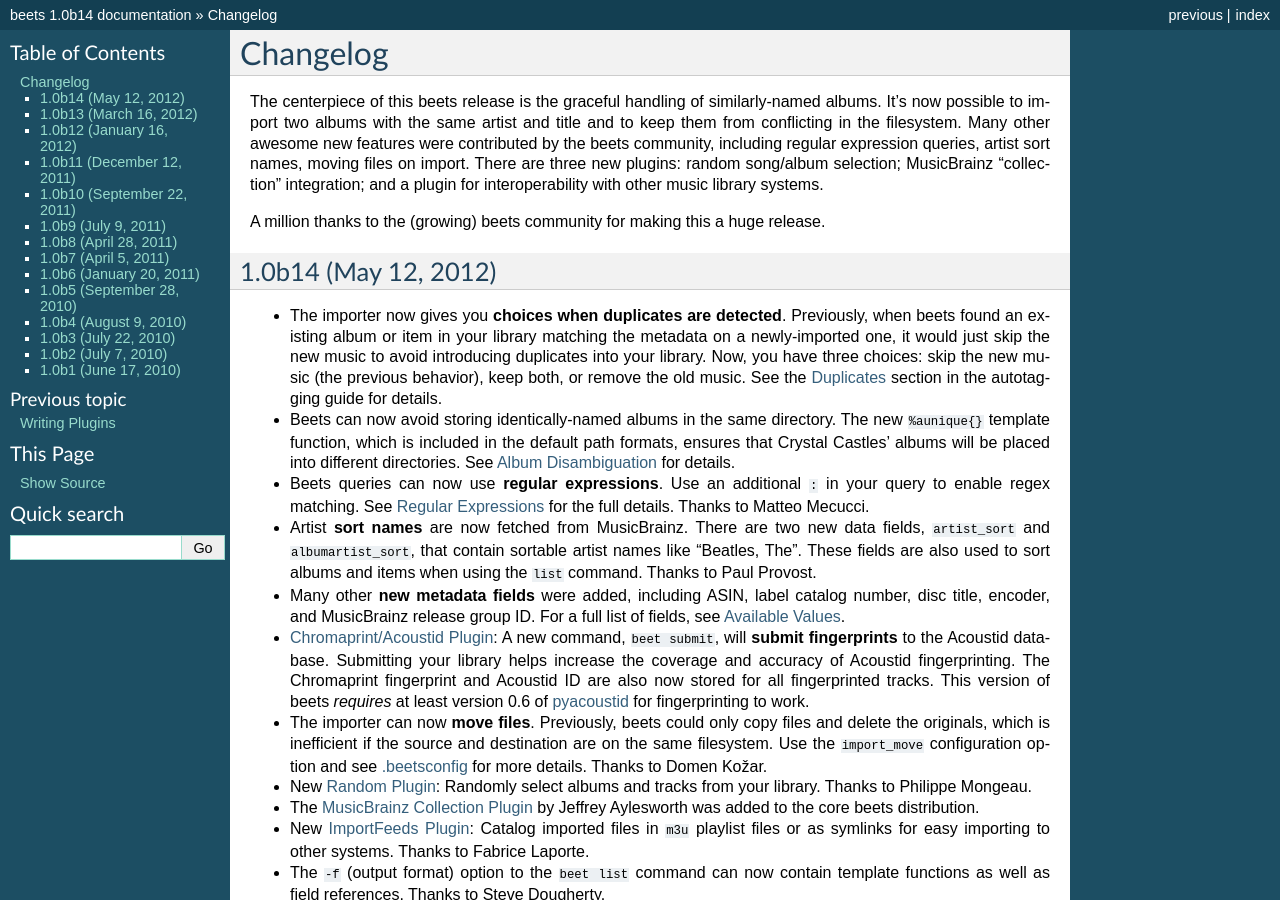
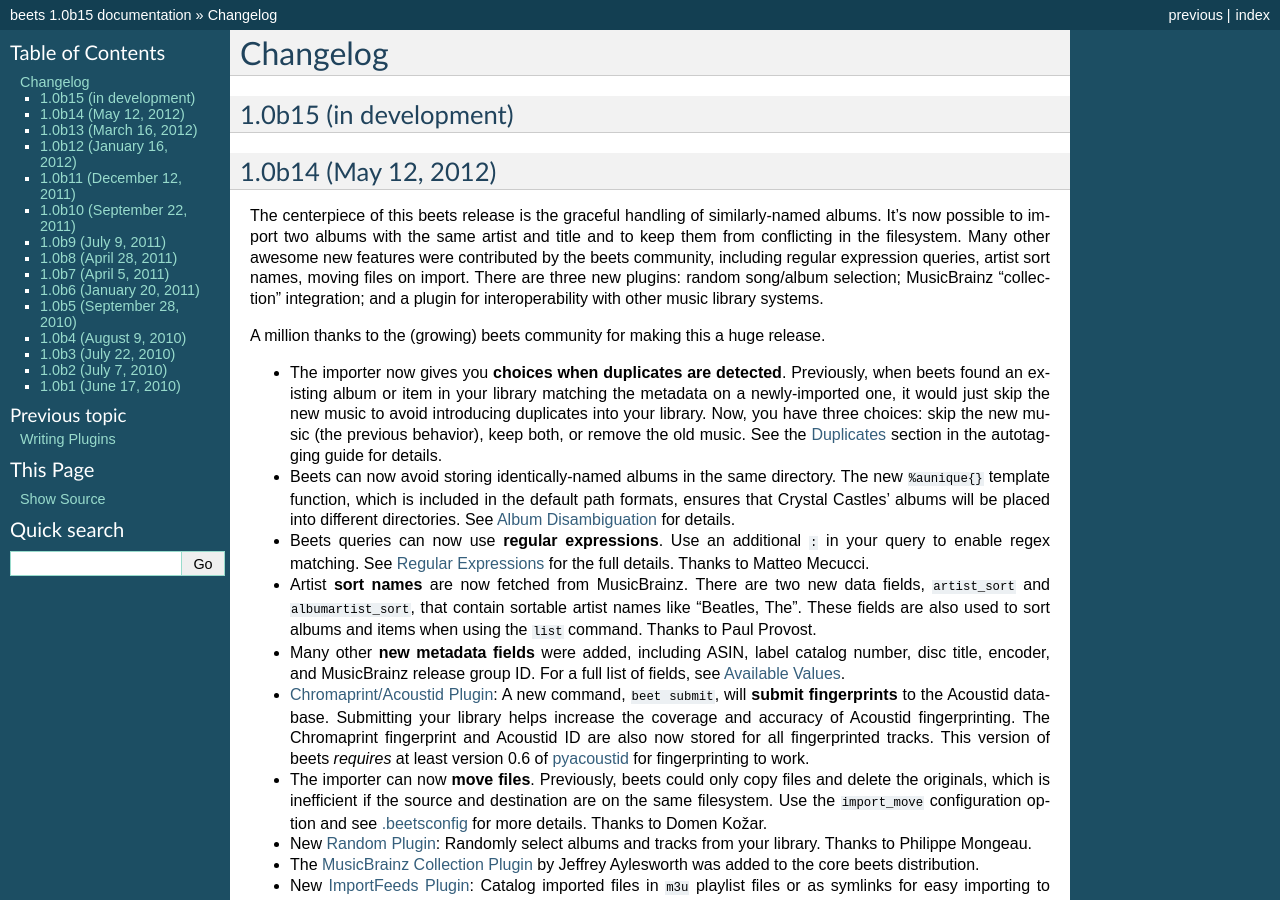
Before and after one commit to google-code-export/beets, a Sphinx documentation site: the page built from docs/changelog.rst, in a window 1280 px wide and 900 px high. Built offline with Sphinx 7.4.7, drawn with Linux system fonts in a browser that asks for light colours; some of the changed text lies outside the part shown.

Commit message:
version bump: 1.0b15

```diff
--- a/beets/__init__.py
+++ b/beets/__init__.py
@@ -12,7 +12,7 @@
 # The above copyright notice and this permission notice shall be
 # included in all copies or substantial portions of the Software.
 
-__version__ = '1.0b14'
+__version__ = '1.0b15'
 __author__ = 'Adrian Sampson <adrian@radbox.org>'
 
 import beets.library
--- a/docs/changelog.rst
+++ b/docs/changelog.rst
@@ -1,5 +1,12 @@
 Changelog
 =========
+
+1.0b15 (in development)
+-----------------------
+
+
+1.0b14 (May 12, 2012)
+---------------------
 
 The centerpiece of this beets release is the graceful handling of
 similarly-named albums. It's now possible to import two albums with the same
@@ -12,8 +19,6 @@
 A million thanks to the (growing) beets community for making this a huge
 release.
 
-1.0b14 (May 12, 2012)
----------------------
 * The importer now gives you **choices when duplicates are detected**.
   Previously, when beets found an existing album or item in your library
   matching the metadata on a newly-imported one, it would just skip the new
--- a/docs/conf.py
+++ b/docs/conf.py
@@ -12,8 +12,8 @@
 project = u'beets'
 copyright = u'2011, Adrian Sampson'
 
-version = '1.0b14'
-release = '1.0b14'
+version = '1.0b15'
+release = '1.0b15'
 
 pygments_style = 'sphinx'
 
--- a/setup.py
+++ b/setup.py
@@ -42,7 +42,7 @@
     shutil.copytree(os.path.join(docdir, '_build', 'man'), mandir)
 
 setup(name='beets',
-      version='1.0b14',
+      version='1.0b15',
       description='music tagger and library organizer',
       author='Adrian Sampson',
       author_email='adrian@radbox.org',
```
